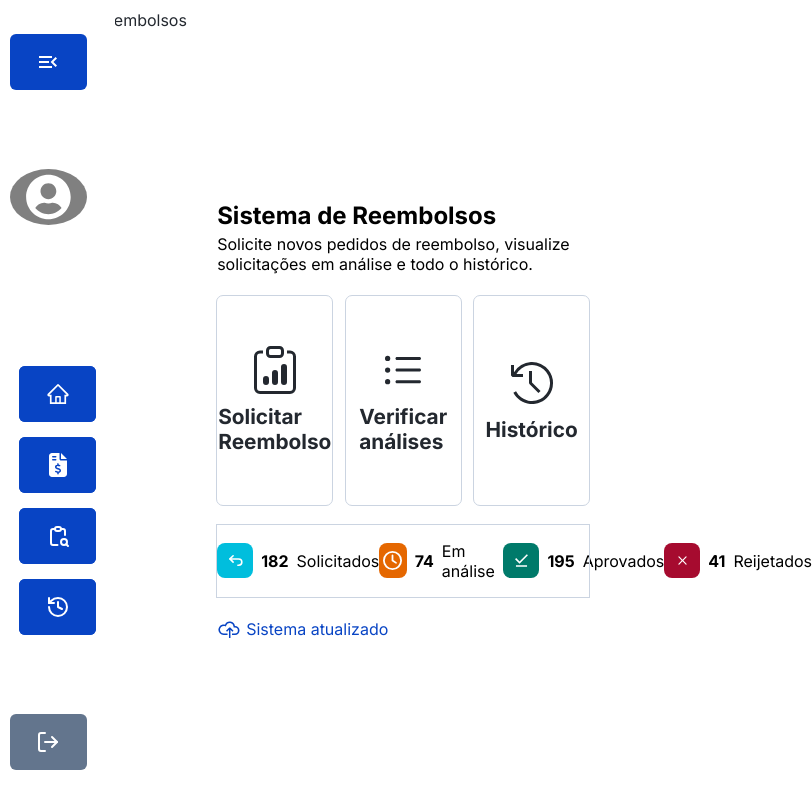
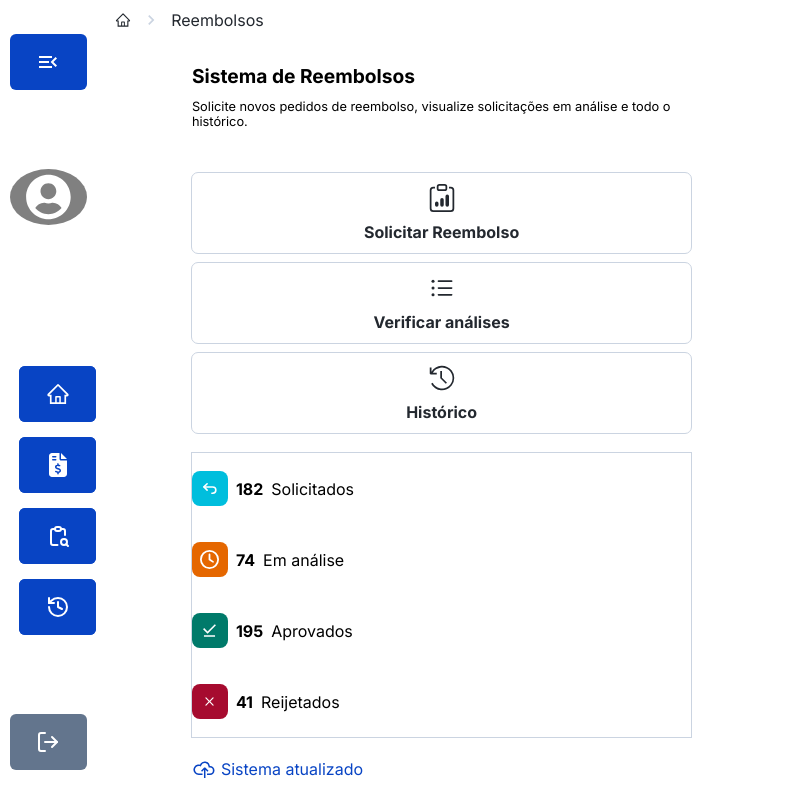
Before and after one commit to lucasgomesdacruz/sispar, a React (Vite) app: page /dashboard in a window 768 px wide. Shown: the whole page, 812 px wide, since content can reach past the window. Built offline with nearby package versions, Linux system fonts and the light colour scheme.

Commit message:
:iphone: feat: adiciona responsividade ao dashboard

```diff
--- a/src/pages/dashboard/Dashboard.module.scss
+++ b/src/pages/dashboard/Dashboard.module.scss
@@ -1,3 +1,5 @@
+@use "../../index.scss" as *;
+
 .dashboard {
     width: 95vw;
     display: flex;
@@ -30,6 +32,7 @@
             gap: 1.25rem;
             width: 60%;
 
+
             .modeView {
                 display: flex;
                 justify-content: space-between;
@@ -44,7 +47,7 @@
                     }
 
                     svg {
-                        color: #23282F;
+                        color: $secondary-bg;
                     }
                 }
             }
@@ -54,13 +57,13 @@
                 display: flex;
                 justify-content: space-around;
                 align-items: center;
-                outline: 1px solid #CBD4E1;
+                outline: 1px solid $surface-layer;
                 height: 9vh;
 
                 li {
 
                     svg {
-                        color: white;
+                        color: $primary-background;
                         height: 19px;
                         width: 19px;
                     }
@@ -99,7 +102,7 @@
                 display: flex;
                 align-items: center;
                 gap: 5px;
-                color: #0844C4;
+                color: $primary-accent;
                 font-size: 1rem;
                 font-weight: 400;
 
@@ -110,3 +113,67 @@
         }
     }
 }
+
+@media (min-width: 768px) and (max-width: 1024px) {
+    .dashboard {
+        width: 85vw;
+
+
+        .mainContainer {
+            justify-content: space-evenly;
+
+            .mode {
+                width: 90%;
+                height: 80%;
+
+                .modeView {
+                    flex-direction: column;
+                }
+            }
+        }
+    }
+}
+
+@media (max-width: 768px) {
+    .dashboard {
+        width: 85vw;
+
+        .mainContainer {
+            justify-content: space-evenly;
+
+
+            .mainHeader {
+                width: 90%;
+
+                h1 {
+                    font-size: 1.2rem;
+                }
+
+                p {
+                    font-size: 0.80rem;
+                }
+            }
+
+            .mode {
+                width: 90%;
+                height: 80%;
+
+                .modeView {
+                    flex-direction: column;
+                    gap: 10px;
+                }
+
+                .modeAnalysis {
+                    height: 100%;
+                    flex-direction: column;
+
+
+
+                    li {
+                        width: 100%;
+                    }
+                }
+            }
+        }
+    }
+}
--- a/src/pages/dashboard/_components/analysis/Analysis.module.scss
+++ b/src/pages/dashboard/_components/analysis/Analysis.module.scss
@@ -1,4 +1,3 @@
-
 .analysis {
     display: flex;
     align-items: center;
@@ -15,3 +14,10 @@
     }
 
 }
+
+@media (min-width: 768px) and (max-width: 1024px) {
+
+    .analysis {
+        flex-wrap: wrap;
+    }
+}
--- a/src/pages/dashboard/_components/modalidades/Modalidades.module.scss
+++ b/src/pages/dashboard/_components/modalidades/Modalidades.module.scss
@@ -1,9 +1,11 @@
+@use "../../../../index.scss" as *;
+
 .containerModalidade {
     display: flex;
     flex-direction: column;
     justify-content: center;
     align-items: center;
-    outline: 1px solid #CBD4E1;
+    outline: 1px solid $surface-layer;
     width: 15vw;
     height: 209px;
     gap: 10px;
@@ -16,8 +18,53 @@
     }
 
     h2 {
-        color: #23282F;
+        color: $secondary-bg;
         font-weight: 700;
         font-size: 1.3rem;
     }
 }
+
+@media (min-width: 768px) and (max-width: 1024px) {
+    .containerModalidade {
+        display: flex;
+        flex-direction: column;
+        justify-content: center;
+        align-items: center;
+        outline: 1px solid $surface-layer;
+        width: 100%; //tablet
+        height: 209px;
+        gap: 10px;
+        padding: 30px;
+        border-radius: 6px;
+
+        svg {
+            width: 48px;
+            height: 48px;
+        }
+
+        h2 {
+            color: $secondary-bg;
+            font-weight: 700;
+            font-size: 1.3rem;
+        }
+    }
+}
+
+@media (max-width: 768px) {
+    .containerModalidade {
+        width: 100%;
+        height: 80px;
+        gap: 10px;
+        padding: 0px;
+        border-radius: 6px;
+
+        svg {
+            width: 28px;
+            height: 28px;
+        }
+
+        h2 {
+            font-size: 1rem;
+        }
+    }
+}
```
